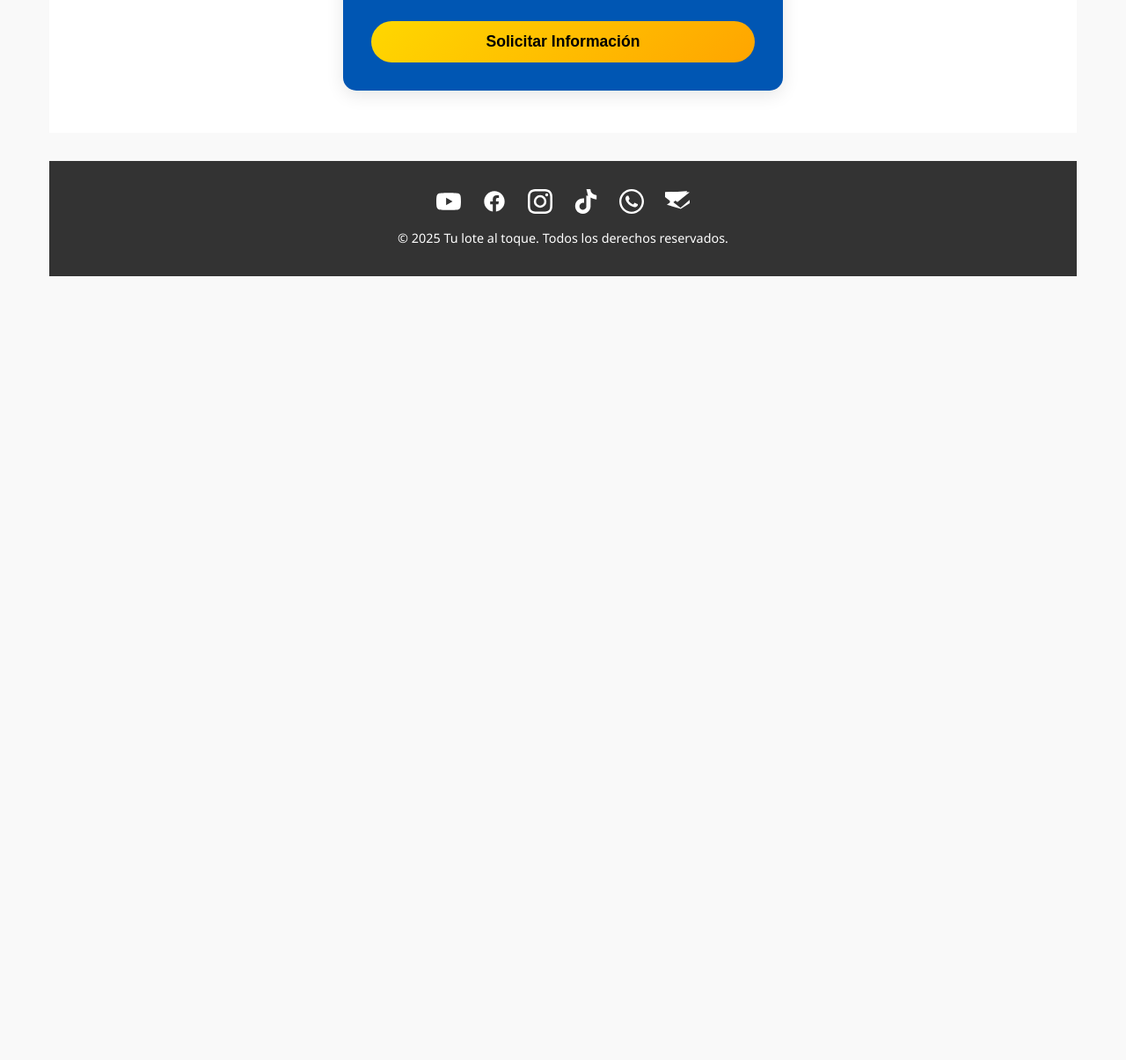
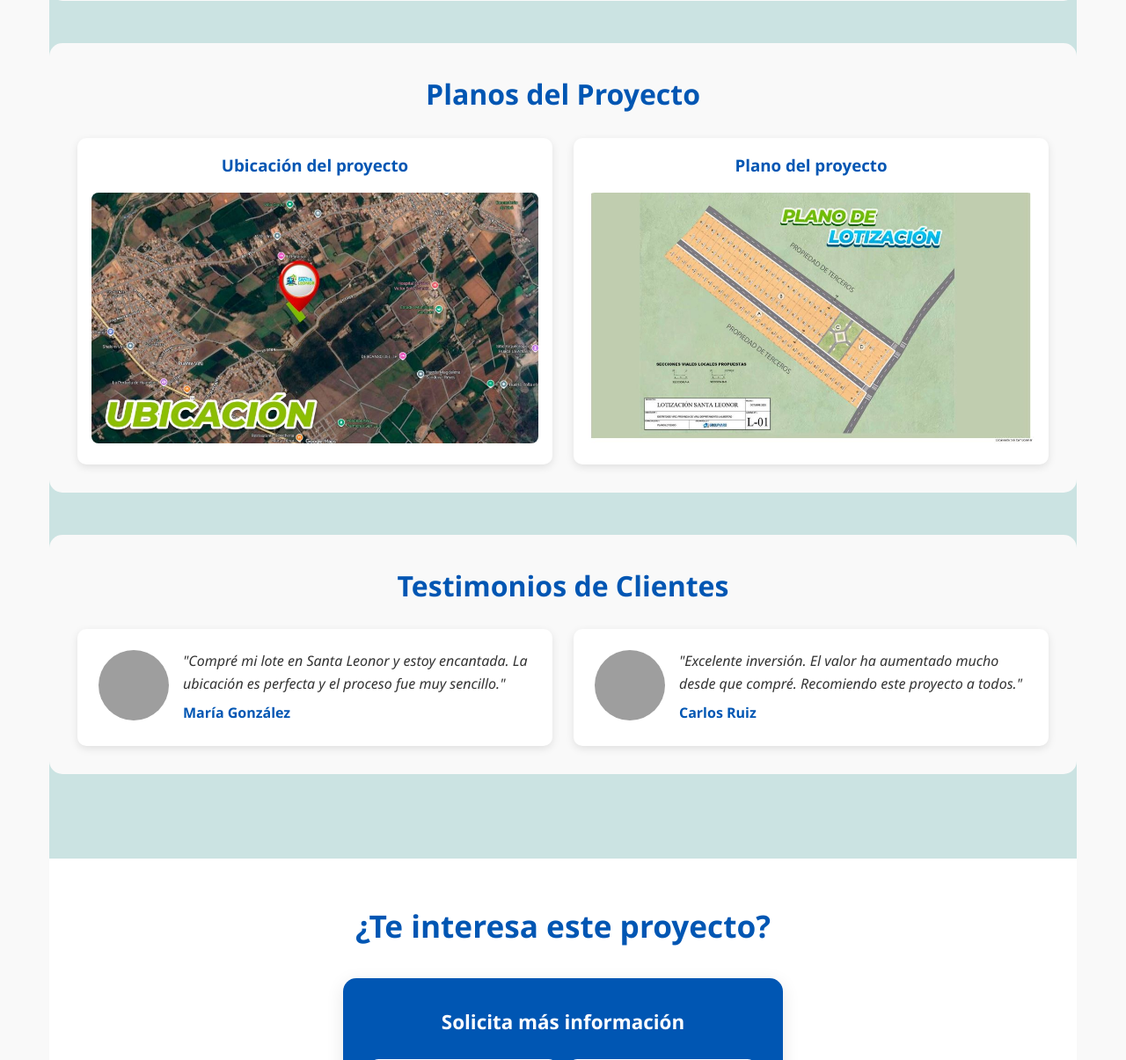
Before and after one commit to jailchazev/inmuebles_pwa, a Flask app: page /proyecto/santa-leonor in a window 1280 px wide. Shown: the part 1509-2714 px from the top of the page at 88% size. Before the commit the page ends 1823 px from the top, so only its background shows below. Run offline with Flask 3, Linux system fonts and the light colour scheme; grey boxes are pictures that could not be loaded.

Commit message:
Actualice el titulo y logo

```diff
--- a/static/css/style.css
+++ b/static/css/style.css
@@ -334,10 +334,23 @@
     }
 }
 
+.logo {
+    font-size: 1.6rem;
+    font-weight: bold;
+    color: #30D5C8;
+    text-decoration: none; /* Elimina el subrayado del enlace */
+    cursor: pointer;
+    transition: color 0.3s ease;
+}
+
+.logo:hover {
+    color: #89f336; /* Color más oscuro en hover */
+}
+
 /* Estilos para la página del proyecto */
 .project-section {
     padding: 3rem 0;
-    background: white;
+    background: rgb(203, 227, 226);
 }
 
 .project-section h1 {
@@ -440,3 +453,149 @@
 .btn-whatsapp:hover {
     transform: translateY(-2px);
 }
+
+/* Sección de Videos */
+.section-videos {
+    margin: 3rem 0;
+    padding: 2rem;
+    background: #f9f9f9;
+    border-radius: 15px;
+}
+
+.section-videos h2 {
+    font-size: 2rem;
+    color: #0056b3;
+    margin-bottom: 1.5rem;
+    text-align: center;
+}
+
+.videos-grid {
+    display: grid;
+    grid-template-columns: repeat(auto-fit, minmax(300px, 1fr));
+    gap: 1.5rem;
+}
+
+.video-item {
+    background: white;
+    padding: 1rem;
+    border-radius: 10px;
+    box-shadow: 0 3px 10px rgba(0,0,0,0.1);
+}
+
+.video-item h3 {
+    margin-bottom: 0.5rem;
+    color: #0056b3;
+}
+
+/* Sección de Planos */
+.section-planos {
+    margin: 3rem 0;
+    padding: 2rem;
+    background: #f9f9f9;
+    border-radius: 15px;
+}
+
+.section-planos h2 {
+    font-size: 2rem;
+    color: #0056b3;
+    margin-bottom: 1.5rem;
+    text-align: center;
+}
+
+.planos-grid {
+    display: grid;
+    grid-template-columns: repeat(auto-fit, minmax(250px, 1fr));
+    gap: 1.5rem;
+}
+
+.plano-item {
+    background: white;
+    padding: 1rem;
+    border-radius: 10px;
+    box-shadow: 0 3px 10px rgba(0,0,0,0.1);
+    text-align: center;
+}
+
+.plano-item h3 {
+    margin-bottom: 0.5rem;
+    color: #0056b3;
+}
+
+.plano-image {
+    width: 100%;
+    max-height: 300px;
+    object-fit: contain;
+    border-radius: 8px;
+    margin-top: 0.5rem;
+}
+
+/* Sección de Testimonios */
+.section-testimonios {
+    margin: 3rem 0;
+    padding: 2rem;
+    background: #f9f9f9;
+    border-radius: 15px;
+}
+
+.section-testimonios h2 {
+    font-size: 2rem;
+    color: #0056b3;
+    margin-bottom: 1.5rem;
+    text-align: center;
+}
+
+.testimonios-grid {
+    display: grid;
+    grid-template-columns: repeat(auto-fit, minmax(300px, 1fr));
+    gap: 1.5rem;
+}
+
+.testimonio-item {
+    background: white;
+    padding: 1.5rem;
+    border-radius: 10px;
+    box-shadow: 0 3px 10px rgba(0,0,0,0.1);
+    display: flex;
+    gap: 1rem;
+    align-items: flex-start;
+}
+
+.testimonio-image {
+    width: 80px;
+    height: 80px;
+    border-radius: 50%;
+    object-fit: cover;
+    flex-shrink: 0;
+}
+
+.testimonio-text {
+    flex: 1;
+}
+
+.testimonio-text p {
+    margin-bottom: 0.5rem;
+    font-style: italic;
+    line-height: 1.6;
+}
+
+.testimonio-text strong {
+    display: block;
+    color: #0056b3;
+    font-weight: bold;
+}
+
+.video-wrapper {
+    position: relative;
+    width: 100%;
+    padding-bottom: 56.25%; /* 16:9 Aspect Ratio */
+    height: 0;
+    overflow: hidden;
+}
+
+.video-wrapper iframe {
+    position: absolute;
+    top: 0;
+    left: 0;
+    width: 100%;
+    height: 100%;
+}
--- a/templates/index.html
+++ b/templates/index.html
@@ -16,7 +16,7 @@
     <header>
         <div class="logo-container">
             <img src="{{ url_for('static', filename='images/logo.png') }}" alt="Logo Melina Inmuebles" class="logo-img">
-            <span class="logo-text">TU LOTE AL TOQUE</span>
+            <a href="/" class="logo">TU LOTE AL TOQUE</a>
         </div>
         <nav>
             <a href="#">Nuestros proyectos</a>
--- a/templates/proyecto.html
+++ b/templates/proyecto.html
@@ -16,7 +16,7 @@
     <header>
         <div class="logo-container">
             <img src="{{ url_for('static', filename='images/logo.png') }}" alt="Logo Melina Inmuebles" class="logo-img">
-            <span class="logo-text">TU LOTE AL TOQUE</span>
+            <a href="/" class="logo">TU LOTE AL TOQUE</a>
         </div>
         <a href="#" class="btn-whatsapp">Contáctanos</a>
     </header>
@@ -24,6 +24,8 @@
     <!-- Sección del Proyecto -->
     <section class="project-section">
         <h1>Proyecto: {{ proyecto.nombre }}</h1>
+
+        <!-- Imagen y detalles -->
         <div class="project-content">
             <img src="{{ url_for('static', filename=proyecto.imagen) }}" alt="{{ proyecto.nombre }}" class="project-image">
             <div class="project-details">
@@ -45,9 +47,65 @@
                         <strong>Entrega:</strong> {{ proyecto.entrega }}
                     </div>
                 </div>
-                <!--<a href="#" class="btn-whatsapp">Consulta por WhatsApp</a>-->
+                <a href="#" class="btn-whatsapp">Consultar por WhatsApp</a>
             </div>
         </div>
+
+        <!-- Videos -->
+        {% if proyecto.videos %}
+        <div class="section-videos">
+            <h2> Videos del Proyecto </h2>
+            <div class="videos-grid">
+                {% for video in proyecto.videos %}
+                <div class="video-item">
+                    <h3>{{ video.titulo }}</h3>
+                    <div class="video-wrapper">
+                        <iframe
+                            src="{{ video.url }}?controls=1&autoplay=0&rel=0&showinfo=0"
+                            frameborder="0"
+                            allowfullscreen
+                            allow="accelerometer; autoplay; clipboard-write; encrypted-media; gyroscope; picture-in-picture">
+                        </iframe>
+                    </div>
+                </div>
+                {% endfor %}
+            </div>
+        </div>
+        {% endif %}
+
+        <!-- Planos -->
+        {% if proyecto.planos %}
+        <div class="section-planos">
+            <h2> Planos del Proyecto </h2>
+            <div class="planos-grid">
+                {% for plano in proyecto.planos %}
+                    <div class="plano-item">
+                        <h3>{{ plano.nombre }}</h3>
+                        <img src="{{ url_for('static', filename=plano.imagen) }}" alt="{{ plano.nombre }}" class="plano-image">
+                    </div>
+                {% endfor %}
+            </div>
+        </div>
+        {% endif %}
+
+        <!-- Testimonios -->
+        {% if proyecto.testimonios %}
+        <div class="section-testimonios">
+            <h2> Testimonios de Clientes </h2>
+            <div class="testimonios-grid">
+                {% for testimonio in proyecto.testimonios %}
+                    <div class="testimonio-item">
+                        <img src="{{ url_for('static', filename=testimonio.imagen) }}" alt="{{ testimonio.nombre }}" class="testimonio-image">
+                        <div class="testimonio-text">
+                            <p>"{{ testimonio.texto }}"</p>
+                            <strong>{{ testimonio.nombre }}</strong>
+                        </div>
+                    </div>
+                {% endfor %}
+            </div>
+        </div>
+        {% endif %}
+
     </section>
 
     <!-- Formulario para solicitar información -->
```
